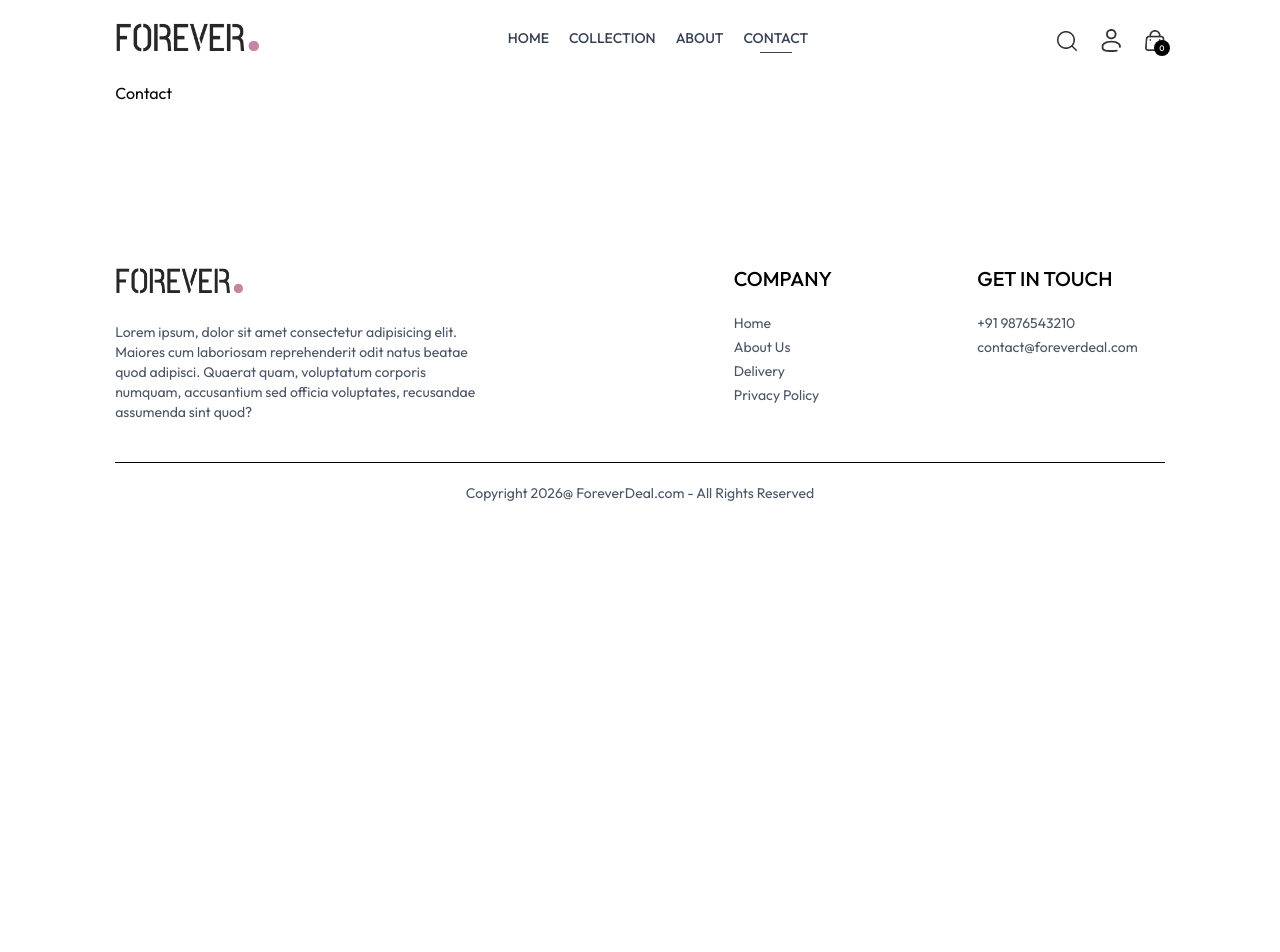
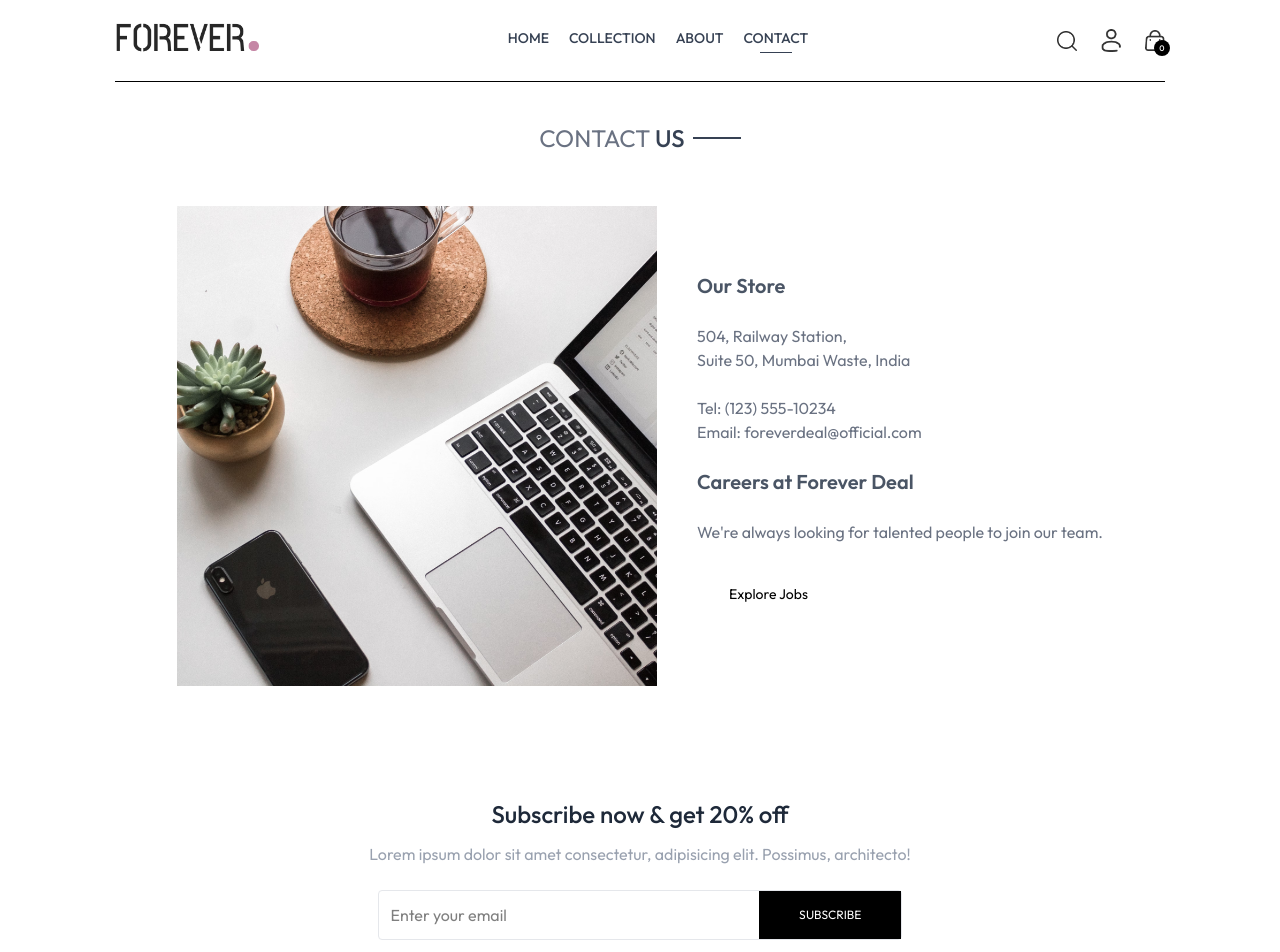
Before and after one commit to Aashish007-dev/E-Commerce-Application, a React (Vite) app in the folder frontend/: page /contact in a window 1280 px wide. Shown: the top 952 px of the page. Before the commit the page ends 800 px from the top, so only its background shows below. Built offline with nearby package versions, Linux system fonts and the light colour scheme.

Commit message:
Complete Contact Us page  Ui

```diff
--- a/frontend/src/components/NewsletterBox.jsx
+++ b/frontend/src/components/NewsletterBox.jsx
@@ -12,7 +12,7 @@
         <p className='text-gray-400 mt-3'>
             Lorem ipsum dolor sit amet consectetur, adipisicing elit. Possimus, architecto!
         </p>
-        <form onSubmit={onSubmitHandler} className='w-full sm:w-1/2 items-center flex gap-3 mx-auto my-6 border pl-3 rounded-sm'>
+        <form onSubmit={onSubmitHandler} className='w-full sm:w-1/2 items-center flex gap-3 mx-auto my-6 border border-gray-200 pl-3 rounded-sm'>
             <input className='w-full sm:flex-1 outline-none' type="email" placeholder='Enter your email' required/>
             <button className='bg-black text-white px-10 py-4 text-xs cursor-pointer' type='submit'>SUBSCRIBE</button>
         </form>
--- a/frontend/src/pages/Contact.jsx
+++ b/frontend/src/pages/Contact.jsx
@@ -1,8 +1,31 @@
 import React from 'react'
+import Title from '../components/Title'
+import { assets } from '../assets/assets'
+import NewsletterBox from '../components/NewsletterBox'
 
 const Contact = () => {
   return (
-    <div>Contact</div>
+    <div>
+
+      <div className='text-2xl text-center pt-10 border-t'>
+        <Title text1={'CONTACT'} text2={'US'}/>
+      </div>
+
+      <div className='my-10 flex flex-col justify-center md:flex-row gap-10 mb-28'>
+        <img src={assets.contact_img} className='w-full md:max-w-[480px]' alt="" />
+        <div className='flex flex-col justify-center items-start gap-6'>
+            <p className='text-xl font-semibold text-gray-600'>Our Store</p>
+            <p className='text-gray-500'>504, Railway Station, <br/> Suite 50, Mumbai Waste, India</p>
+            <p className='text-gray-500'>Tel: (123) 555-10234 <br/> Email: foreverdeal@official.com</p>
+            <p className='font-semibold text-xl text-gray-600'>Careers at Forever Deal</p>
+            <p className='text-gray-500'>We're always looking for talented people to join our team.</p>
+            <button className='border- border-black px-8 py-4 text-sm hover:bg-black hover:text-white transition-all duration-500 cursor-pointer'>Explore Jobs</button>
+        </div>
+      </div>
+
+      <NewsletterBox />
+
+    </div>
   )
 }
 
```
